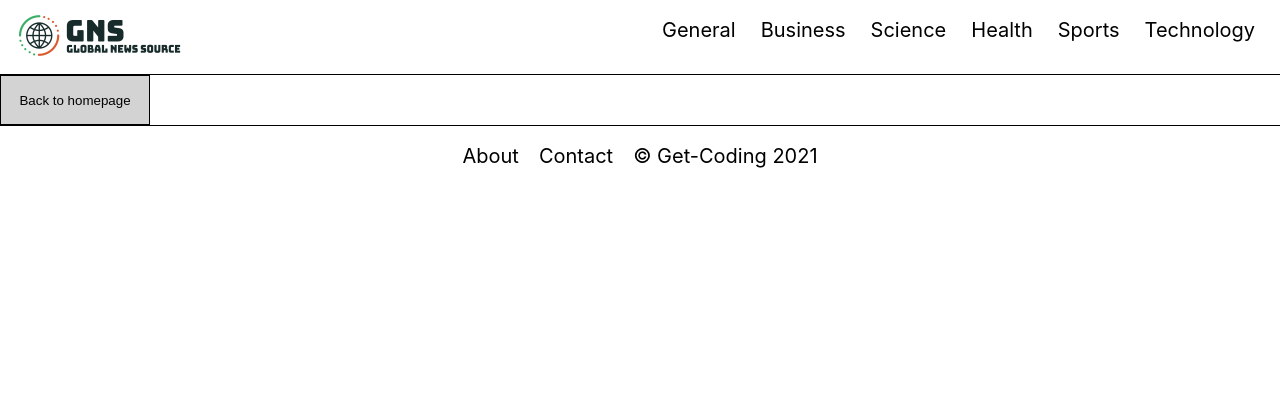
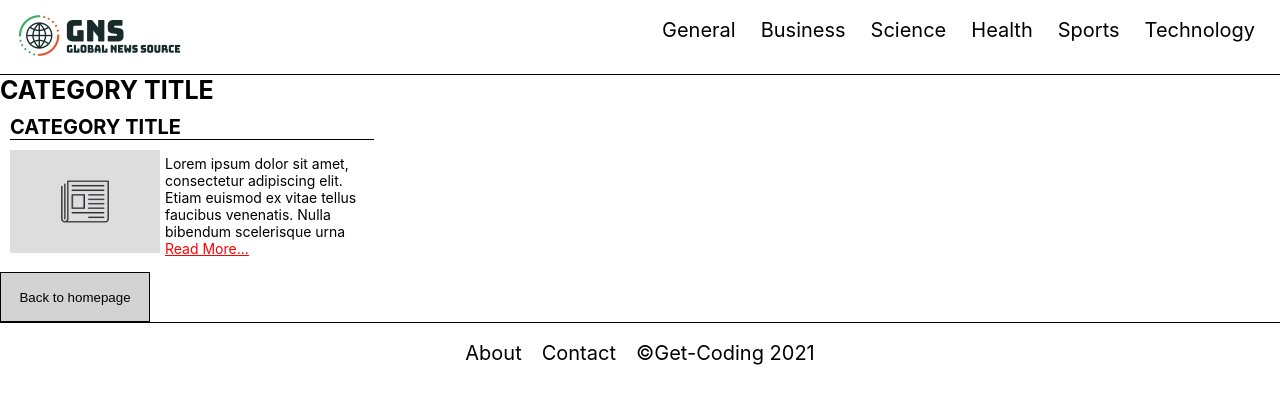
Before and after one commit to sgoudie77/Daily-News, a React (Create React App) app: page /category in a window 1280 px wide. Shown: the top 404 px of the page. Built offline with nearby package versions, Linux system fonts and the light colour scheme; no server answers.

Commit message:
more page layouts added

```diff
--- a/src/components/CategoryPage.js
+++ b/src/components/CategoryPage.js
@@ -1,16 +1,26 @@
 import React from 'react'
 import BtnHome from './BtnHome'
+// import categoryImage from '../img/news-placeholder.png'
 import { Link } from 'react-router-dom';
+import CategoryPost from './CategoryPost';
 
 function CategoryPage() {
     return (
         <div>
             <div className="category-page">
-                <div className="category-page-image"></div>
+                <h2>Category Title</h2>
+                <CategoryPost />
+                {/* <div className="category-page-image">
+                    <img src={categoryImage} />
+                </div>
                 <div className="category-page-inner">
-                    <div className="category-page-title"></div>
-                    <div className="category-page-text"></div>
-                </div>
+                    <div className="category-page-title">
+                        <h3>Category News Title</h3>
+                    </div>
+                    <div className="category-page-text">
+                        <p>Lorem ipsum dolor sit amet, consectetur adipiscing elit. Etiam euismod ex vitae tellus faucibus venenatis. Nulla bibendum scelerisque urna.</p>
+                    </div>
+                </div> */}
             </div>
             <div className="category-page-btn">
                 <Link to="/"><BtnHome /></Link>
--- a/src/components/CategoryPost.js
+++ b/src/components/CategoryPost.js
@@ -1,5 +1,6 @@
 import React from 'react'
 import categoryImage from '../img/news-placeholder.png'
+import { Link } from 'react-router-dom';
 
 function CategoryPost() {
     return (
@@ -12,7 +13,7 @@ function CategoryPost() {
                     <img src={categoryImage} />
                 </div>
                 <div className="category-text">
-                <p>Lorem ipsum dolor sit amet, consectetur adipiscing elit. Etiam euismod ex vitae tellus faucibus venenatis. Nulla bibendum scelerisque urna <span>Read More...</span></p>
+                    <p>Lorem ipsum dolor sit amet, consectetur adipiscing elit. Etiam euismod ex vitae tellus faucibus venenatis. Nulla bibendum scelerisque urna <Link to="/category"><span>Read More...</span></Link></p>
                 </div>
             </div>
         </div>
--- a/src/components/Footer.js
+++ b/src/components/Footer.js
@@ -7,7 +7,7 @@ function Footer() {
                 <ul>
                     <li>About</li>
                     <li>Contact</li>
-                    <li>&#169; Get-Coding 2021</li>
+                    <li>&#169;Get-Coding 2021</li>
                 </ul>
             </div>
         </div>
--- a/src/css/main.css
+++ b/src/css/main.css
@@ -182,6 +182,12 @@ body {
     color: red;
     text-decoration: underline;
 }
+
+
+.category-page h2 {
+    font-size: 2.5rem;
+    text-transform: uppercase;
+}
 /* Categories Styles End Here */
 
 /* Article Page Styles Start Here */
```
